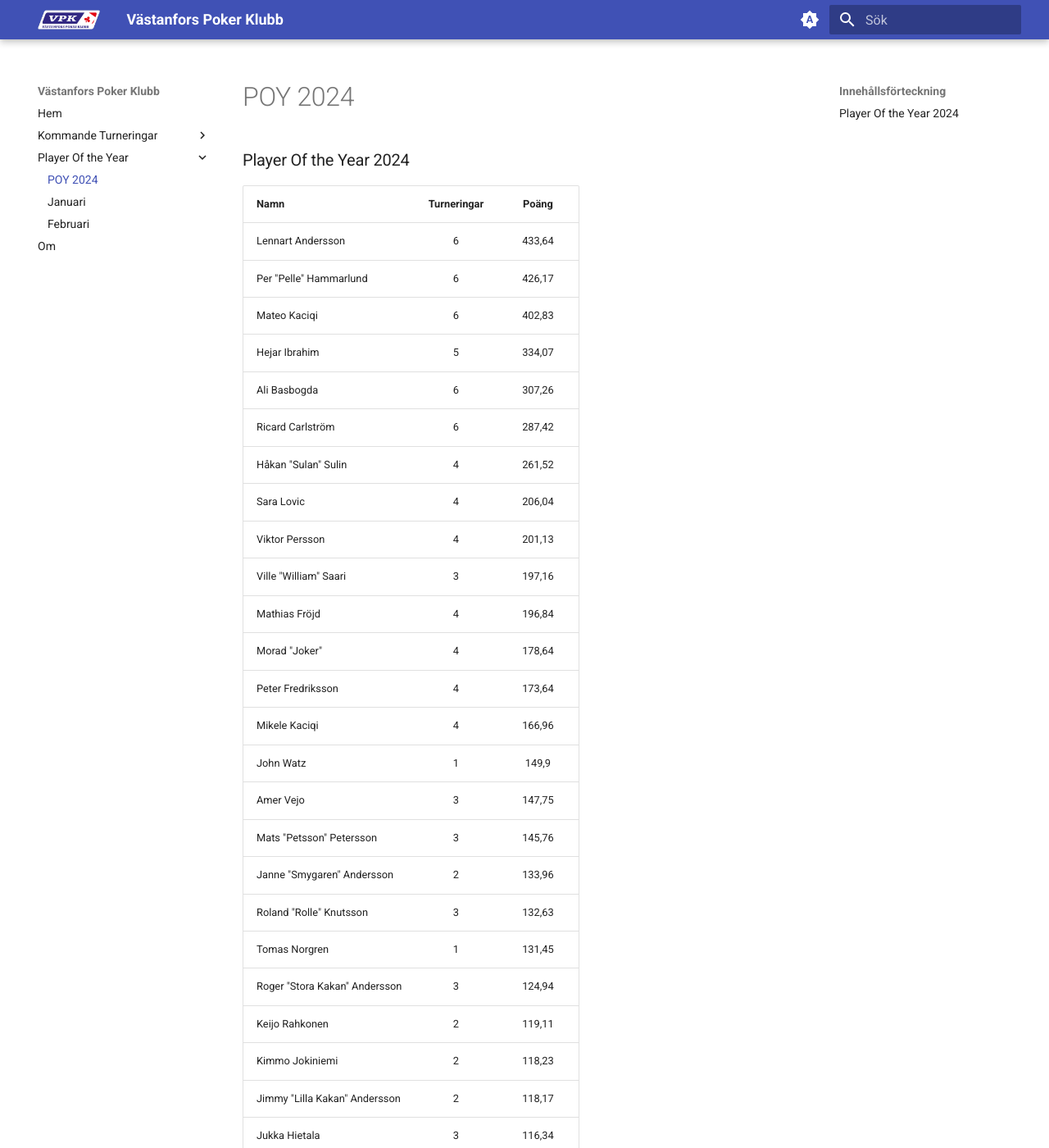
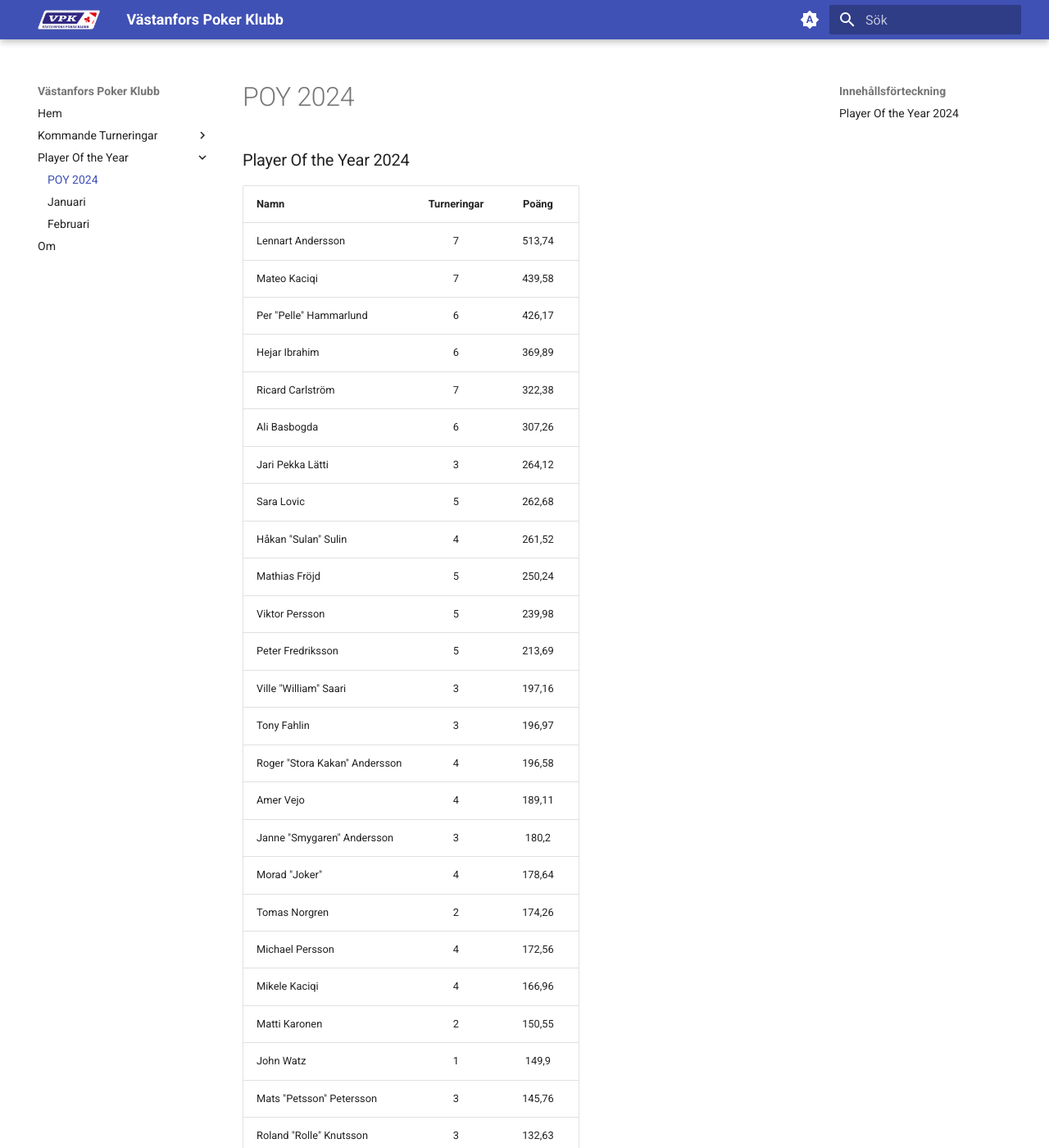
Before and after one commit to mcfrojd/test1, an MkDocs documentation site: the page built from docs/poy_2024.md, in a window 1280 px wide and 1400 px high. Shown: the whole window at 82% size. Built offline with MkDocs 1.6.1 and Material for MkDocs 9.7.7, drawn with Linux system fonts in a browser that asks for light colours; some of the changed text lies outside the part shown.

Commit message:
Update poy

```diff
--- a/docs/2024_02.md
+++ b/docs/2024_02.md
@@ -1,24 +1,37 @@
-### Player Of the Year 2024 - Februari
+### Player Of the Month 2024 - Februari
 
 Namn|Turneringar|Poäng
 ----|:---------:|:---:
+Jari Pekka Lätti|1|160,19
 John Watz|1|149,9
-Hejar Ibrahim|1|106
-Ricard Carlström|1|86,55
-Viktor Persson|1|74,95
+Hejar Ibrahim|2|141,82
+Lennart Andersson|2|133,1
+Ricard Carlström|2|121,51
+Viktor Persson|2|113,8
+Tony Fahlin|1|113,27
+Sara Lovic|2|96,7
+Matti Karonen|1|92,49
+Nisse|2|92,24
+Mateo Kaciqi|2|84,15
+Amer Vejo|2|76,69
+Roger "Stora Kakan" Andersson|1|71,64
 Jimmy "Lilla Kakan" Andersson|1|67,04
+Bosse Tunell|1|65,4
 Mikele Kaciqi|1|61,2
+Michael Persson|1|60,55
 Per "Pelle" Hammarlund|1|56,66
-Lennart Andersson|1|53
+Mathias Fröjd|1|53,4
 Jonas Norrström|1|49,97
-Mateo Kaciqi|1|47,4
+Janne Siljamäki|1|48,3
+Janne "Smygaren" Andersson|1|46,24
 Håkan "Sulan" Sulin|1|45,2
+Herion Zhupa|1|44,43
 Mikael Matuschewski|1|43,27
-Niclas "Nisse" Bergström|1|41,58
-Sara Lovic|1|40,06
+Tomas Norgren|1|42,81
+Peter Fredriksson|1|40,05
 Casper Bäckström|1|38,7
+Lucas Jokeniemi|1|37,76
 Mimmi Andersson|1|37,48
 Ali Basbogda|1|36,36
-Amer Vejo|1|35,33
 Morad "Joker"|1|34,39
 Roland "Rolle" Knutsson|1|33,52
--- a/docs/poy_2024.md
+++ b/docs/poy_2024.md
@@ -2,40 +2,44 @@
 
 Namn|Turneringar|Poäng
 ----|:---------:|:---:
-Lennart Andersson|6|433,64
+Lennart Andersson|7|513,74
+Mateo Kaciqi|7|439,58
 Per "Pelle" Hammarlund|6|426,17
-Mateo Kaciqi|6|402,83
-Hejar Ibrahim|5|334,07
+Hejar Ibrahim|6|369,89
+Ricard Carlström|7|322,38
 Ali Basbogda|6|307,26
-Ricard Carlström|6|287,42
+Jari Pekka Lätti|3|264,12
+Sara Lovic|5|262,68
 Håkan "Sulan" Sulin|4|261,52
-Sara Lovic|4|206,04
-Viktor Persson|4|201,13
+Mathias Fröjd|5|250,24
+Viktor Persson|5|239,98
+Peter Fredriksson|5|213,69
 Ville "William" Saari|3|197,16
-Mathias Fröjd|4|196,84
+Tony Fahlin|3|196,97
+Roger "Stora Kakan" Andersson|4|196,58
+Amer Vejo|4|189,11
+Janne "Smygaren" Andersson|3|180,2
 Morad "Joker"|4|178,64
-Peter Fredriksson|4|173,64
+Tomas Norgren|2|174,26
+Michael Persson|4|172,56
 Mikele Kaciqi|4|166,96
+Matti Karonen|2|150,55
 John Watz|1|149,9
-Amer Vejo|3|147,75
 Mats "Petsson" Petersson|3|145,76
-Janne "Smygaren" Andersson|2|133,96
 Roland "Rolle" Knutsson|3|132,63
-Tomas Norgren|1|131,45
-Roger "Stora Kakan" Andersson|3|124,94
+Nisse|3|129,72
 Keijo Rahkonen|2|119,11
 Kimmo Jokiniemi|2|118,23
 Jimmy "Lilla Kakan" Andersson|2|118,17
 Jukka Hietala|3|116,34
-Michael Persson|3|112,01
-Jari Pekka Lätti|2|103,93
 Jonas Norrström|2|102,98
-Tony Fahlin|2|83,7
-Niclas "Nisse" Bergström|2|79,06
+Herion Zhupa|2|74,59
 Mimmi Andersson|2|73,64
+Lucas Jokeniemi|2|70,62
+Bosse Tunell|1|65,4
 Casper Sandström|1|64,91
-Matti Karonen|1|58,06
 André Andersen|1|56,53
+Janne Siljamäki|1|48,3
 Kerstin Stilling|1|47,04
 Mikael Matuschewski|1|43,27
 Lars "Putte" Jansson|1|41,13
@@ -44,6 +48,4 @@ Casper Bäckström|1|38,7
 Patrik Färdig|1|36,01
 Lucas Sandström|1|33,92
 Reneé Hammarlund|1|33,26
-Lucas Jokeniemi|1|32,86
-Herion Zhupa|1|30,16
 Azad|1|28,03
```
Also changed, not shown: docs/2024_01.md (+2 -2 lines).
